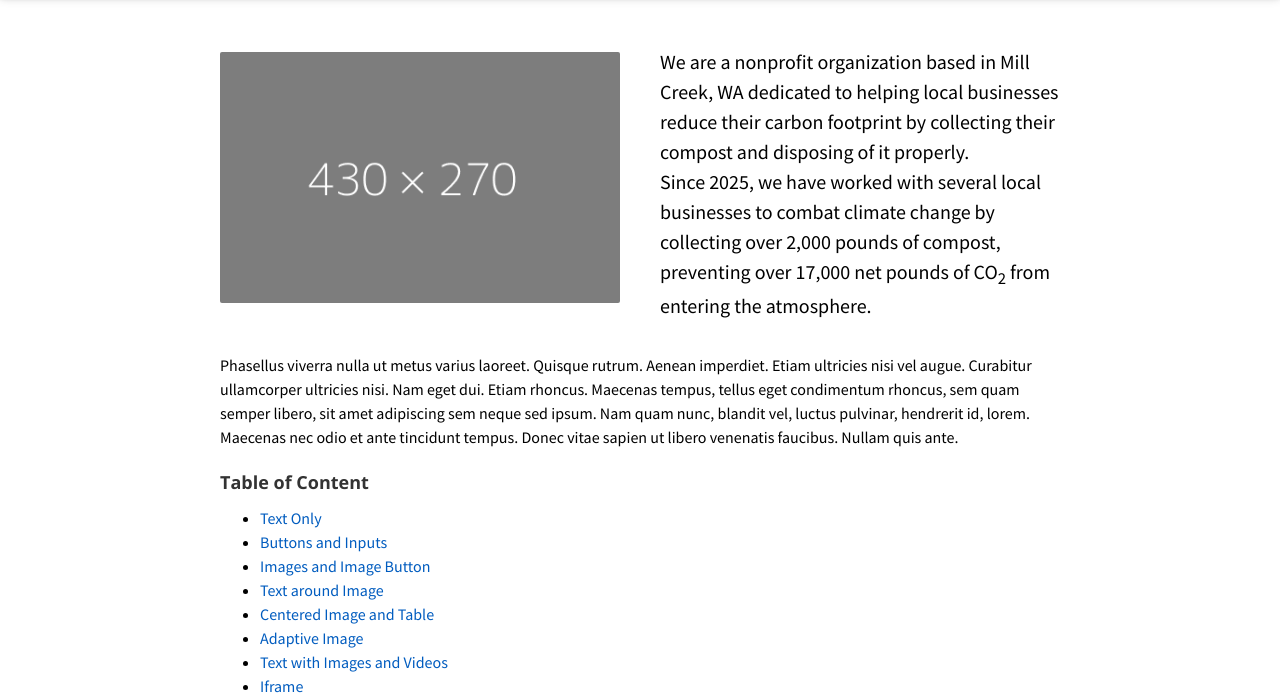
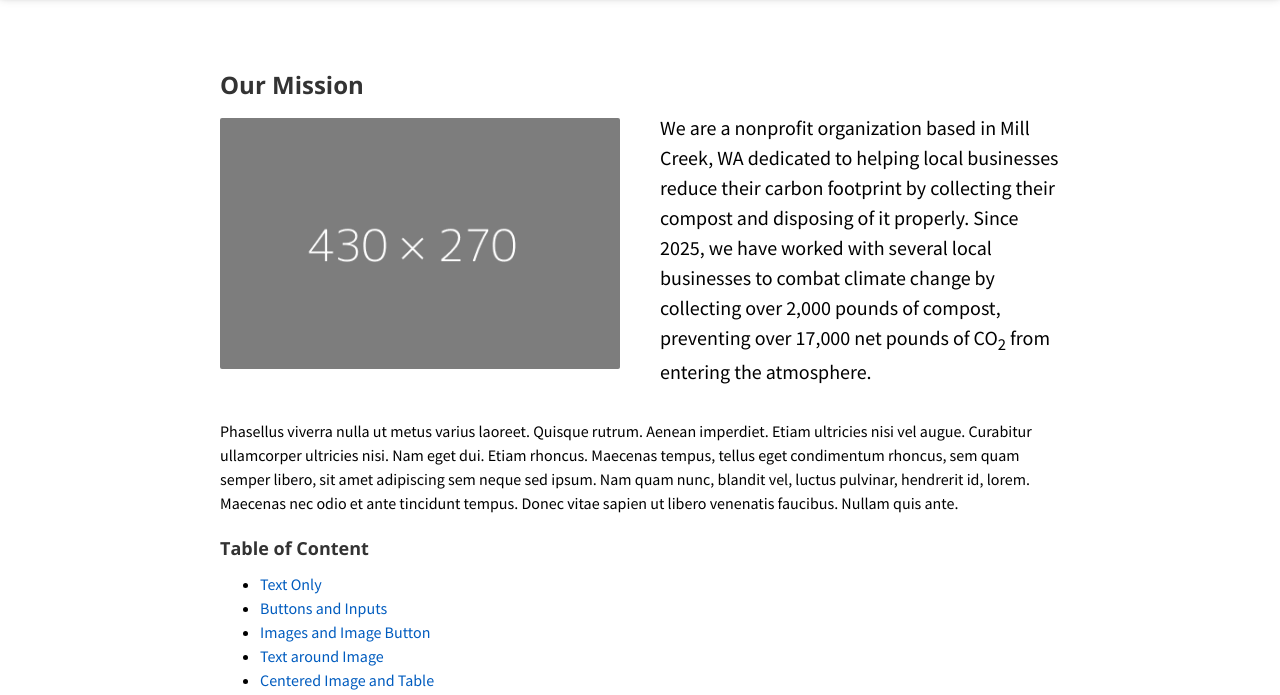
Before and after one commit to Compost-the-Creek/Website, a plain HTML site: page index.html in a window 1280 px wide. Shown: the part 69-764 px from the top of the page. Drawn offline with nearby package versions, Linux system fonts and the light colour scheme.

Commit message:
Update index.html

```diff
--- a/index.html
+++ b/index.html
@@ -105,30 +105,15 @@
         <!--Start Our Mission-->
         <div class="flex-row">
           <div class="flex-item flex-column">
+            <h2 id="our-mission">Our Mission</h2>
             <p class="text text-large">
               <img class="image image-wrap-text max-width-400" src="img/dummay-img.png">
-              We are a nonprofit organization based in Mill Creek, WA dedicated to helping local businesses reduce their carbon footprint by collecting their compost and disposing of it properly. <br>
+              We are a nonprofit organization based in Mill Creek, WA dedicated to helping local businesses reduce their carbon footprint by collecting their compost and disposing of it properly.
               Since 2025, we have worked with several local businesses to combat climate change by collecting over 2,000 pounds of compost, preventing over 17,000 net pounds of CO<sub>2</sub> from entering the atmosphere.
             </p>
           </div>
         </div>
-        <!--
-        <div class="flex-row">
-          <div class="flex-item flex-column full-width">
-            <h2 id="our-mission">Our Mission</h2>
-            <hr>
-          </div>
-        </div>
-        <div class="flex-row">
-          <div class="flex-item flex-item-stretch flex-column">
-            <img class="image max-width-400" src="img/dummay-img.png">
-          </div>
-          <div class="flex-item flex-item-stretch-4 flex-column">
-            <p class="text">
-              We are a nonprofit organization based in Mill Creek, WA dedicated to helping local businesses reduce their carbon footprint by collecting their compost and disposing of it properly.
-            </p>
-          </div>
-        </div>
+
         <!--End Our Mission-->
         <!--Start Intro-->
         <div class="flex-row">
```
